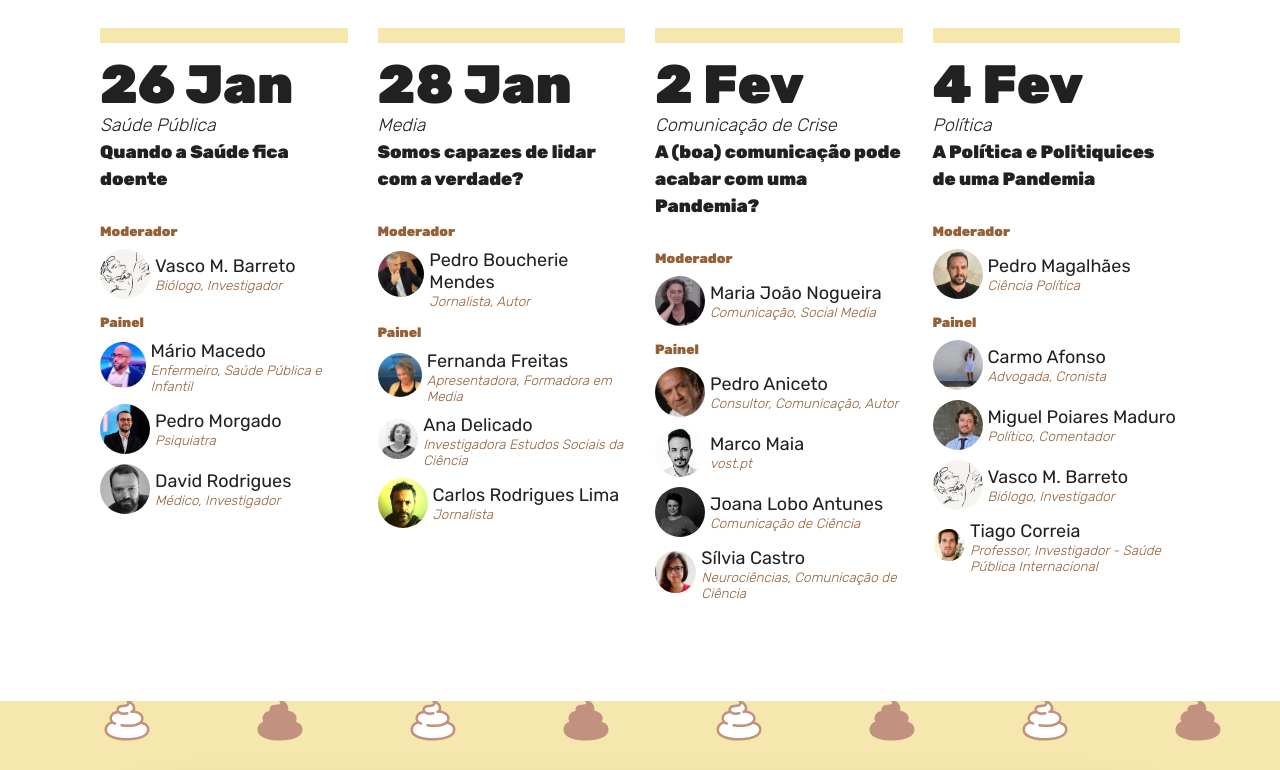
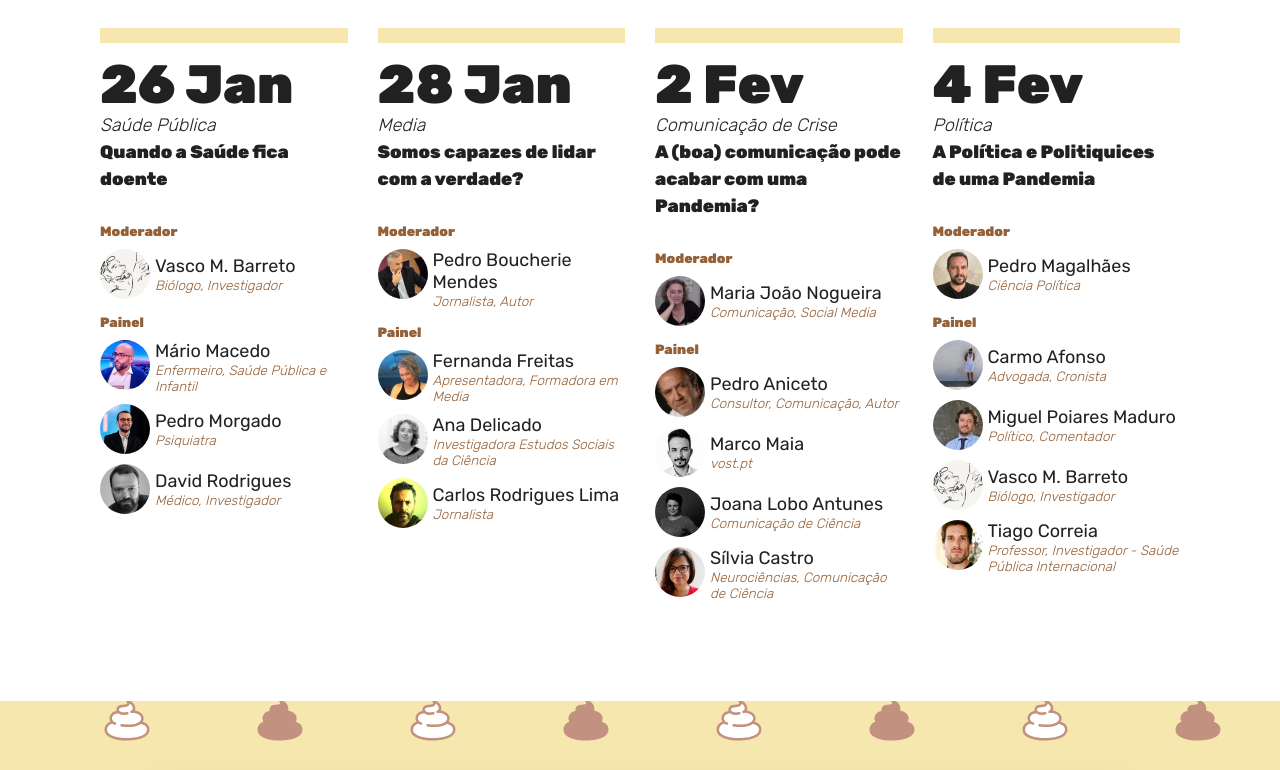
Before and after one commit to ickas/istovaidarmerda.online, a Next.js app: page / in a window 1280 px wide. Shown: the part 1417-2187 px from the top of the page. Built offline with nearby package versions, Linux system fonts and the light colour scheme.

Commit message:
remove next/image

```diff
--- a/next.config.js
+++ /dev/null
@@ -1,5 +0,0 @@
-module.exports = {
-  images: {
-    loader: "imgix",
-  },
-};
--- a/src/components/Schedule.js
+++ b/src/components/Schedule.js
@@ -1,7 +1,6 @@
 import React from "react";
 import PropTypes from "prop-types";
 import Link from "next/link";
-import Image from "next/image";
 import styled from "styled-components";
 
 const Wrapper = styled.section`
@@ -99,7 +98,7 @@ const Personas = ({ values }) =>
         <Link href={persona.url} target="_blank">
           <a>
             <div className="avatar">
-              <Image src={persona.avatar} alt={persona.name} width={50} height={50} />
+              <img src={persona.avatar} alt={persona.name} width={50} height={50} />
             </div>
             <div>
               <span className="name">{persona.name}</span>
```
